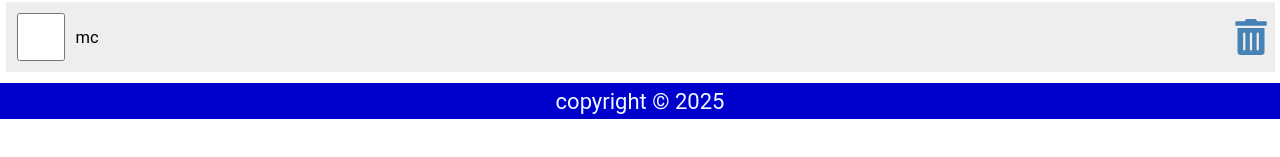
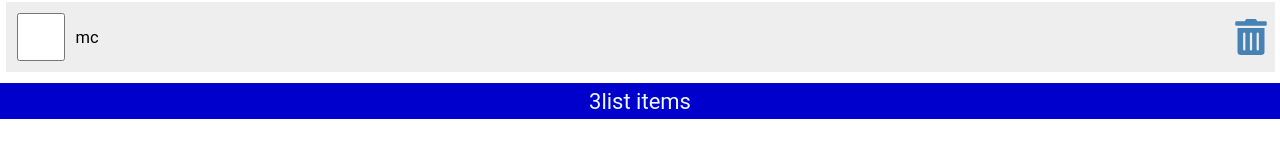
Before and after one commit to VISWAR06/react-git, a React (Create React App) app: page / in a window 1280 px wide. Shown: the part 201-358 px from the top of the page. Built offline with nearby package versions, Linux system fonts and the light colour scheme.

Commit message:
day3-ch3

```diff
--- a/src/App.js
+++ b/src/App.js
@@ -1,7 +1,7 @@
 import Header from "./Header"
 import Content from "./Content"
 import Footer from "./Footer"
-import Usestate from "./Usestate"
+import { useState } from 'react';
 
 function App(){
  /* const chg = () =>{
@@ -14,15 +14,35 @@ function App(){
     const int=Math.floor(Math.random()*name.length)
     return name[int]
   } */
+  const [items,setItems]= useState(
+      [{id:1,checked:true,item:"pc"},
+        {id:2,checked:true,item:"ec"},
+        {id:3,checked:false,item:"mc"}
 
+      ]
+    )
+    const chng1=(id)=>{
+     setItems(items.map((item)=>
+    item.id===id?{...item,checked:!item.checked}:item))
+    }
+    const dlt=(id)=>{
+      setItems(items.filter((item)=>item.id!==id))
+    }
 
   return(
     <div>{/*  <Usestate/> */}
 
-  <Header/>
-  <Content/>
+  <Header
+  />
+  <Content
+  items={items}
+  chng1={chng1}
+  dlt={dlt}
 
-  <Footer/>
+  />
+
+  <Footer
+  length={items.length}/>
 
     </div>
   )
--- a/src/Content.js
+++ b/src/Content.js
@@ -1,8 +1,8 @@
 import React from 'react'
-import { useState } from 'react';
-import {FaTrashAlt } from "react-icons/fa";
 
-const Content = () => {
+import Unlist from './Unlist';
+
+const Content = ({items,chng1,dlt}) => {
     /* function cll(){
         const name=["money","kind","love"];
         const int=Math.floor(Math.random()*name.length);
@@ -25,38 +25,14 @@ const Content = () => {
   /*
    */
 
- const [items,setItems]= useState(
-    [{id:1,checked:true,item:"pc"},
-      {id:2,checked:true,item:"ec"},
-      {id:3,checked:false,item:"mc"}
 
-    ]
-  )
-  const chng1=(id)=>{
-   setItems(items.map((item)=>
-  item.id===id?{...item,checked:!item.checked}:item))
-  }
-  const dlt=(id)=>{
-    setItems(items.filter((item)=>item.id!==id))
-  }
   return (
    <main>{(items.length)?(
-    <ul>
-      {items.map((item)=>(
-        <li className='item' key={item.id}>
-          <input type='checkbox'
-           onChange={()=>chng1(item.id)}
-          checked={item.checked}/>
-          <label>{item.item}</label>
-          <FaTrashAlt
-          onClick={()=>dlt(item.id)}
-          role="button"
-          tabIndex="0"
-          />
-        </li>
-      ))}
-
-    </ul>
+    <Unlist
+    items={items}
+  chng1={chng1}
+  dlt={dlt}
+    />
    ):<p>list is empty</p>
   }
    </main>
--- a/src/Footer.js
+++ b/src/Footer.js
@@ -1,11 +1,11 @@
 import React from 'react'
 
 
-const Footer = () => {
-    const year=new Date();
+const Footer = ({length}) => {
+
   return (
    <footer>
-        <p> copyright &copy; {year.getFullYear()}</p>
+        {length}list {length===1?"item":"items"}
    </footer>
   )
 
--- /dev/null
+++ b/src/Itemlist.js
@@ -0,0 +1,23 @@
+import React from 'react'
+import {FaTrashAlt } from "react-icons/fa";
+
+const Itemlist = ({item,chng1,dlt}) => {
+  return (
+
+        <li className='item' key={item.id}>
+          <input type='checkbox'
+           onChange={()=>chng1(item.id)}
+          checked={item.checked}/>
+          <label>{item.item}</label>
+          <FaTrashAlt
+          onClick={()=>dlt(item.id)}
+          role="button"
+          tabIndex="0"
+          arial-label={`Delete ${item.item}`}
+          />
+        </li>
+
+  )
+}
+
+export default Itemlist
--- /dev/null
+++ b/src/Unlist.js
@@ -0,0 +1,22 @@
+import React from 'react'
+import Itemlist from './Itemlist'
+
+const Unlist = ({items,chng1,dlt}) => {
+  return (
+
+    <ul>
+      {items.map((item)=>(
+        <Itemlist
+        item={item}
+        chng1={chng1}
+        dlt={dlt}
+        />
+      ))}
+
+    </ul>
+
+
+  )
+}
+
+export default Unlist
```
Also changed, not shown: src/Additem.js (added).
